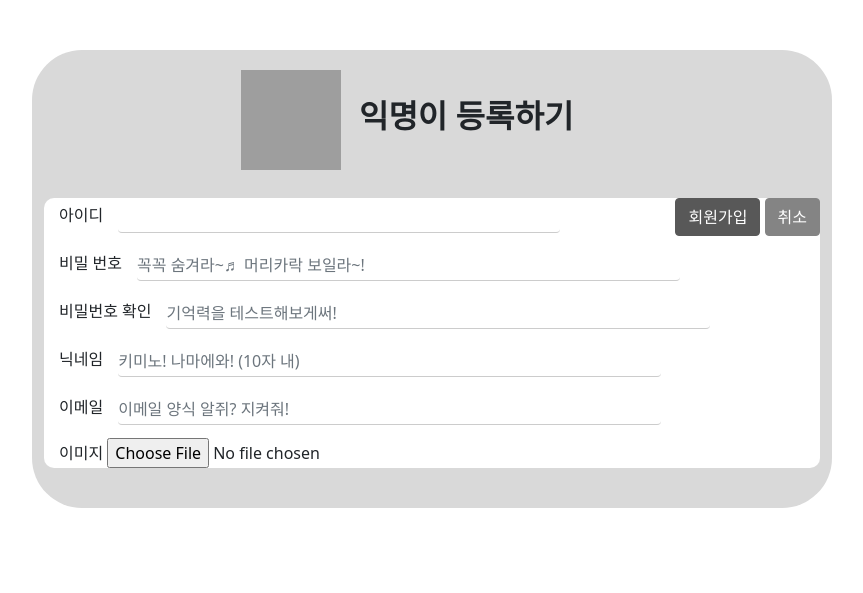
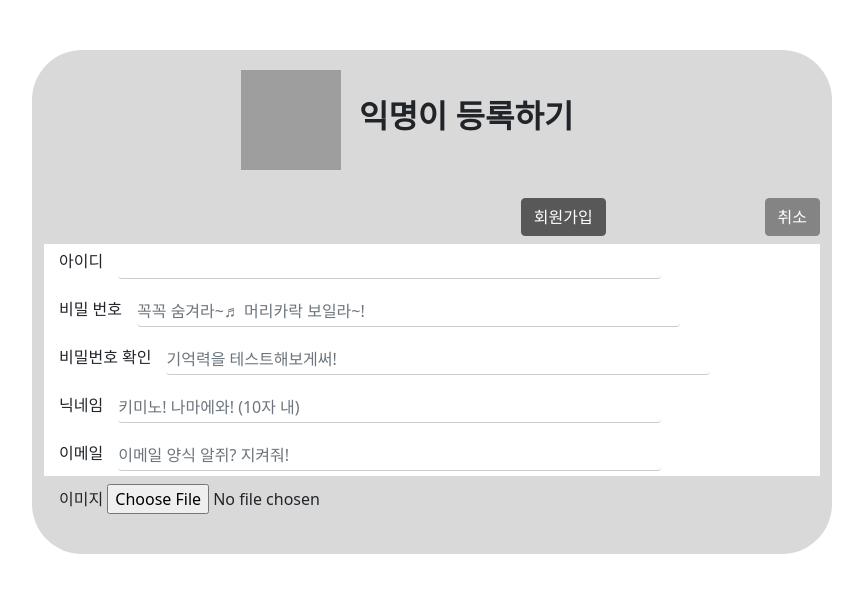
Before and after one commit to myo-05/ikmyeongram, a Django app: template igmsns/templates/user/signup.html in a window 1280 px wide. Shown: the part 58-651 px from the top of the page, without its empty margins (208-1071 px from the left). Run offline with Django 4.2, Linux system fonts and the light colour scheme; the template is opened without the code that fills it, so the values that code supplies are empty; some libraries are stand-ins or nearby versions; grey boxes are pictures that could not be loaded.

Commit message:
signup html css modified

```diff
--- a/igmsns/templates/user/signup.html
+++ b/igmsns/templates/user/signup.html
@@ -35,9 +35,13 @@
     .signup_form {
       margin-top: 0px;
       padding: 0px 0;
-      background-color: #fff;
       border-radius: 10px;
     }
+
+    .from_cover{
+      background-color: #fff;
+    }
+
 
     input.form-control {
       border: none;
@@ -68,6 +72,22 @@
       color: #fff;
       background-color: #848484;
       border-color: #848484;
+      grid-column: 4 / 4;
+      place-self: end;
+    }
+
+    .sign_up_btn {
+      color: #fff;
+      background-color: #585858;
+      border-color: #585858;
+      grid-column: 3 / 4;
+      place-self: end;
+    }
+
+    .signup_btns{
+      display: grid;
+      grid-template-rows: 1;
+      grid-template-columns: 4;
     }
 
     .signup_cancel_btn:hover {
@@ -75,13 +95,6 @@
       background-color: #A4A4A4;
       border-color: #A4A4A4;
     }
-
-    .sign_up_btn {
-      color: #fff;
-      background-color: #585858;
-      border-color: #585858;
-    }
-
     .sign_up_btn:hover {
       color: #fff;
       background-color: #1C1C1C;
@@ -124,10 +137,11 @@
         <!-- 회원가입 폼 시작 -->
         <form class="form-area signup_form" method="post" action="{% url 'sign-up' %}" enctype="multipart/form-data">
           {% csrf_token %}
-          <div style="float: right">
+          <div class="signup_btns">
             <button type="submit" class="btn btn-primary sign_up_btn">회원가입</button>
             <a href="{% url 'sign-in' %}" class="btn btn-secondary signup_cancel_btn">취소</a>
           </div>
+          <div class="from_cover">
           <div class="form-group mt-2 mb-2 sign-box">
             <label for="username" class="label-name">
               아이디
@@ -152,6 +166,7 @@
             <label for="email" class="label-name">이메일</label>
             <input type="email" class="form-control sign-input" id="email" name="email" placeholder="이메일 양식 알쥐? 지켜줘!">
           </div>
+        </div>
           <div class="form-group">
             <label for="user_img" style="margin-left: 15px;">이미지</label>
             <input type="file" class="form-control-file" id="user_img" name="user_img" onchange="setThumbnail(event);">
```
Also changed, not shown: igmsns/sns/views.py (line endings or trailing spaces).
